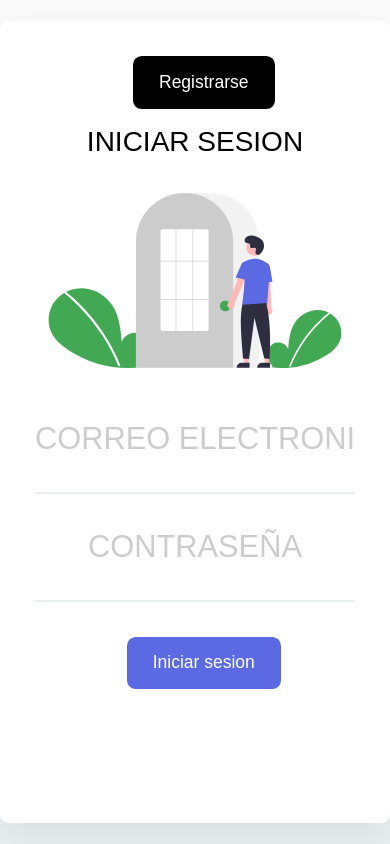
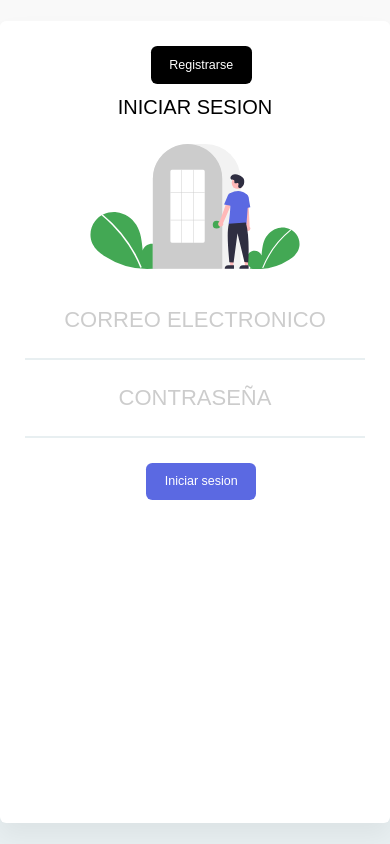
Before and after one commit to ossio99/app_gastos, a React (Create React App) app: page /iniciar-sesion in a window 390 px wide. Built offline with nearby package versions, Linux system fonts and the light colour scheme; no server answers; what webfontloader would draw is missing.

Commit message:
limpieza final

```diff
--- a/src/App.js
+++ b/src/App.js
@@ -11,12 +11,12 @@ function App() {
 	return (
 		<>
 			<Helmet>
-				<title>Prueba desde vs code</title>
+				<title>Agregar gasto</title>
 			</Helmet>
 			{/* <BarraUsuario /> */}
 			<Header>
 				<ContenedorHeader>
-					<Titulo>Agregar gasto</Titulo>
+					<Titulo>Prueba desde vs code</Titulo>
 					<ContenedorBotones>
 						<Boton to='/categorias'>Categorías</Boton>
 						<Boton to='/lista'>Lista de gastos</Boton>
--- a/src/componentes/FormularioGasto.js
+++ b/src/componentes/FormularioGasto.js
@@ -10,7 +10,6 @@ import fromUnixTime from 'date-fns/fromUnixTime'
 import getUnixTime from 'date-fns/getUnixTime'
 import { useAuth } from '../contextos/AuthContext'
 import Alerta from '../elementos/Alerta'
-import BarraTotalGastado from './BarraTotalGastado'
 import { useNavigate } from 'react-router-dom';
 import editarGasto from '../firebase/editarGasto'
 
--- a/src/componentes/RegistroUsuarios.js
+++ b/src/componentes/RegistroUsuarios.js
@@ -1,5 +1,5 @@
 import React, { useState } from 'react'
-import { Header, Titulo, ContenedorHeader, ContenedorBotones } from '../elementos/Header'
+import { Header, Titulo, ContenedorHeader } from '../elementos/Header'
 import { Helmet } from 'react-helmet'
 import Boton from '../elementos/Boton'
 import { Formulario, Input, ContenedorBoton } from '../elementos/ElementosDeFormulario'
--- a/src/contextos/AuthContext.js
+++ b/src/contextos/AuthContext.js
@@ -1,6 +1,6 @@
 import React, { useContext, useState, useEffect } from "react";
 import { auth } from "../firebase/firebaseConfig";
-import { onAuthStateChanged, signInWithEmailAndPassword } from "firebase/auth";
+import { onAuthStateChanged } from "firebase/auth";
 
 //creamos el contexto
 const AuthContext = React.createContext();
--- a/src/firebase/firebaseConfig.js
+++ b/src/firebase/firebaseConfig.js
@@ -20,6 +20,7 @@ const firebaseConfig = {
 
 
 // Initialize Firebase
+// eslint-disable-next-line
 const app = initializeApp(firebaseConfig);
 
 //segun la doc se les tiene que pasar la app
--- a/src/funciones/convertirAMoneda.js
+++ b/src/funciones/convertirAMoneda.js
@@ -1,5 +1,3 @@
-import React from 'react'
-
 const formatearCantidad = (cantidad) => {
   return (
     Intl.NumberFormat('en-US', {
--- a/src/index.css
+++ b/src/index.css
@@ -24,6 +24,6 @@ body {
 
 @media screen and (max-width: 60rem){ /* 950px */
   :root {
-      font-size: 14px;
+      font-size: 10px;
   }
 }
```
